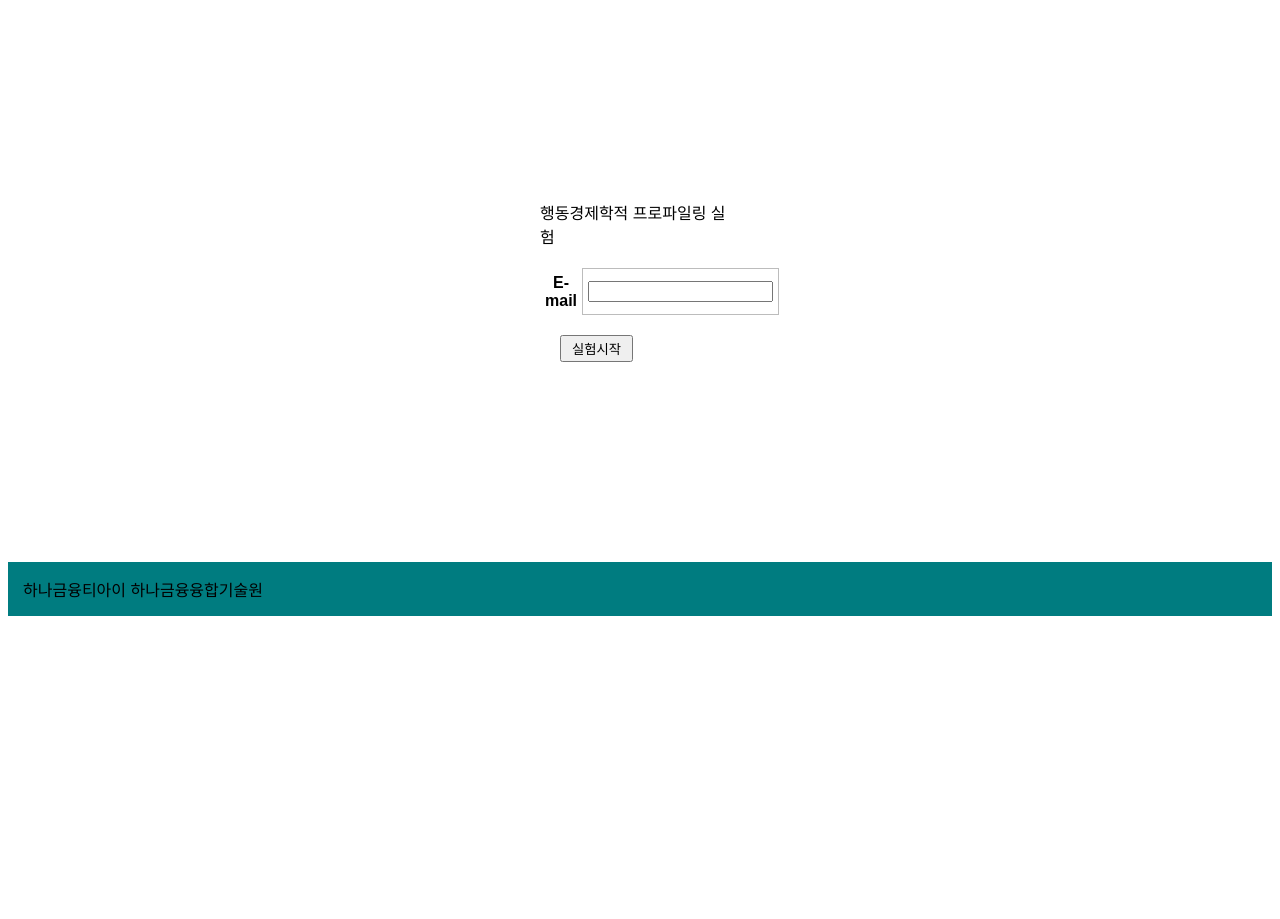
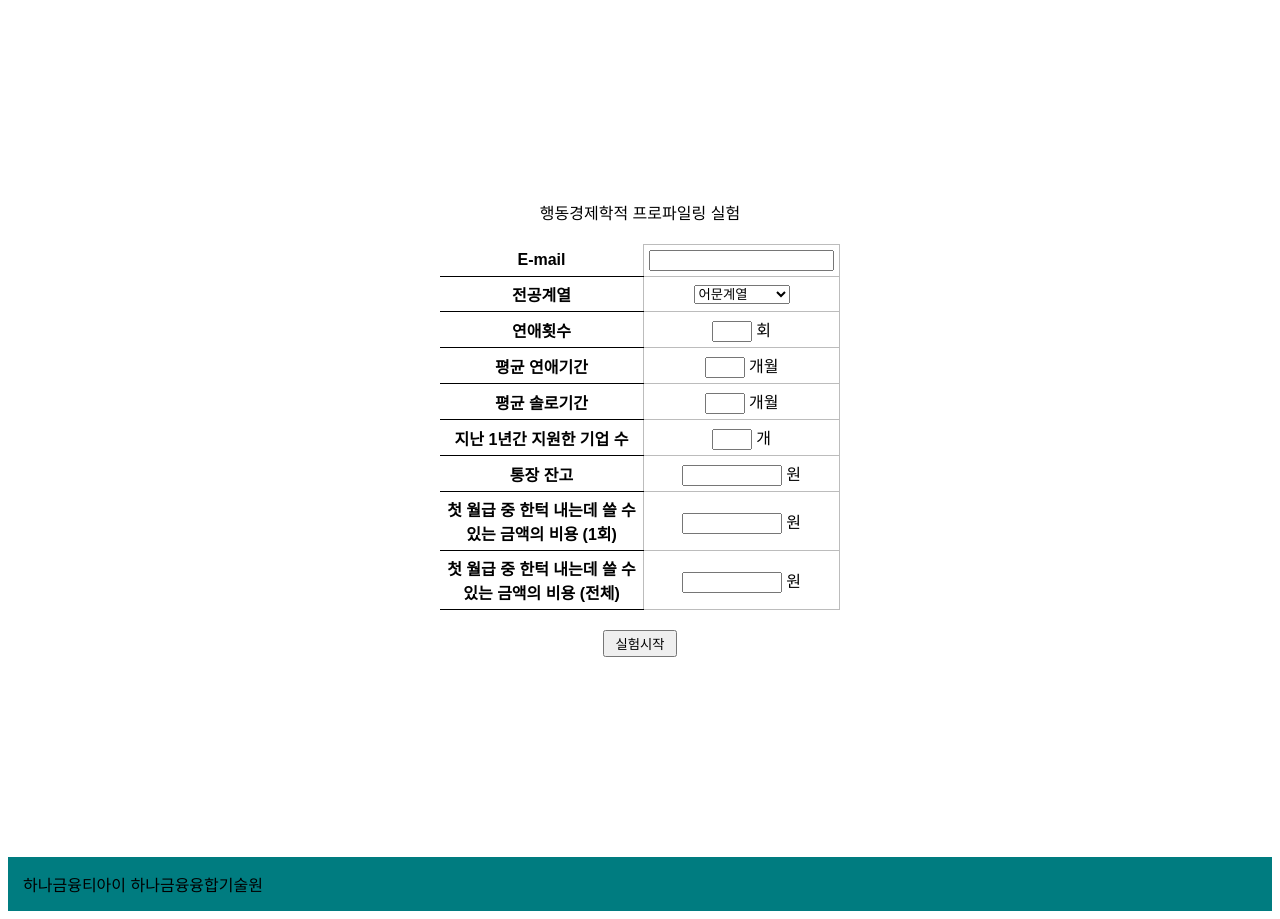
Before and after one commit to sunwonl/bepf_webserver, a Flask app: page /index in a window 1280 px wide. Shown: the part 87-1006 px from the top of the page. Before the commit the page ends 703 px from the top, so only its background shows below. Run offline with Flask 2, Linux system fonts and the light colour scheme.

Commit message:
예산선 업로드 하도록 수정 ccei 계산 코드 추가
TODO
  - 실험 결과중 '마지막 레코드' 가져오는 쿼리 짜기
  - risk averse / loss averse 계산코드 짜기 (논문 참고)

```diff
--- a/app.py
+++ b/app.py
@@ -6,12 +6,35 @@ from flask_sqlalchemy import SQLAlchemy
 TOTAL_ROUND = 50
 
 app = Flask(__name__)
-app.debug = True
-app.config['SQLALCHEMY_DATABASE_URI'] = 'mysql+pymysql://root:elxlfoq123!@127.0.0.1/bepf'
+
+app.config['SQLALCHEMY_DATABASE_URI'] = 'mysql+pymysql://root:elxlfoq12#@127.0.0.1/bepf'
 #app.config['SQLALCHEMY_DATABASE_URI'] = 'sqlite:///bpef.sqlite3'
 app.config['SEND_FILE_MAX_AGE_DEFAULT'] = 0
 
 db = SQLAlchemy(app)
+
+
+class participant(db.Model):
+    email = db.Column('email', db.String(50), primary_key=True)
+    major = db.Column(db.String(20))
+    luv_cnt = db.Column(db.Integer)
+    luv_period = db.Column(db.Integer)
+    luv_term = db.Column(db.Integer)
+    apply_company = db.Column(db.Integer)
+    balance = db.Column(db.Integer)
+    treat_single = db.Column(db.Integer)
+    treat_total = db.Column(db.Integer)
+
+    def __init__(self, email, major, luv_cnt, luv_period, luv_term, apply_company, balance, treat_single, treat_total):
+        self.email = email
+        self.major = major
+        self.luv_cnt = luv_cnt
+        self.luv_period = luv_period
+        self.luv_term = luv_term
+        self.apply_company = apply_company
+        self.balance = balance
+        self.treat_single = treat_single
+        self.treat_total = treat_total
 
 
 class exp_log(db.Model):
@@ -20,13 +43,17 @@ class exp_log(db.Model):
     round = db.Column(db.SmallInteger)
     x = db.Column(db.Float)
     y = db.Column(db.Float)
+    ix = db.Column(db.Float)
+    iy = db.Column(db.Float)
 
-    def __init__(self, email, ts, round, x, y):
+    def __init__(self, email, ts, round, x, y, ix, iy):
         self.email = email
         self.ts = ts
         self.round = round
         self.x = x
         self.y = y
+        self.ix = ix
+        self.iy = iy
 
 
 db.create_all()
@@ -42,9 +69,34 @@ def processing_click_logs(click_logs):
     db.session.commit()
 
 
+def line(ix, iy):
+    l = lambda x, y: x / ix + y / iy
+
+    return l
+
+
+def compute_ccei(p1, p2):
+    ccei1 = line(p1['ix'], p2['iy'])(p2['x'], p2['y'])
+    ccei2 = line(p2['ix'], p2['iy'])(p1['x'], p1['y'])
+
+    if (ccei1 >= 1) or (ccei2 >= 1):
+        return 1
+    else:
+        return max(ccei1, ccei2)
+
+
+def compute_risk_aversion(exp_logs):
+
+    pass
+
+
+def compute_loss_aversion(exp_logs):
+
+    pass
+
 @app.route('/')
 def hello_world():
-    return 'Hello World!'
+    return render_template('index.html')
 
 
 @app.route('/index')
@@ -54,7 +106,13 @@ def start():
 
 @app.route('/initexp', methods=['POST'])
 def init_exp():
-    email = request.form['email']
+    # email = request.form['email']
+    input_data = dict(request.form)
+    email = input_data['email']
+    p = participant(**input_data)
+    db.session.add(p)
+    db.session.commit()
+
     return render_template('experiment1.html', round=1, email=email)
 
 
@@ -64,6 +122,9 @@ def submit_exp1():
     result = request.form['clicklogs']
     round = int(request.form['round'])
     email = request.form['email']
+    ix = request.form['ix']
+    iy = request.form['iy']
+    print(ix, iy)
 
     click_logs = json.loads(result)
 
@@ -77,5 +138,5 @@ def submit_exp1():
 
 if __name__ == '__main__':
     import os
-    os.environ['FLASK_ENV'] = 'development'
-    app.run(host='0.0.0.0')
+    #os.environ['FLASK_ENV'] = 'development'
+    app.run(host='0.0.0.0', port=5001)
--- a/static/index.css
+++ b/static/index.css
@@ -100,6 +100,7 @@ html {
 
 #login-title {
     margin-bottom: 20px;
+    text-align: center;
 }
 
 table {
@@ -115,8 +116,22 @@ td {
 
 .td_txt {
     border: none;
+    border-bottom: solid 1px;
     padding-right: 5px;
     font-weight: bold;
+    width:240px;
+}
+
+.td_form {
+    width:160px;
+}
+
+.number_small {
+    width:40px;
+}
+
+.number_input {
+    width:100px;
 }
 
 #mail {
@@ -125,6 +140,7 @@ td {
 
 #btn_start {
     margin: 20px;
+    text-align: center;
 }
 
 #btn_start>button {
@@ -132,6 +148,6 @@ td {
 }
 
 .content{
-    width: 200px;
+    width: 400px;
     margin: 200px auto;
 }
--- a/templates/experiment1.html
+++ b/templates/experiment1.html
@@ -61,6 +61,8 @@
                 <input type="hidden" id="clicklogs" name="clicklogs"/>
                 <input type="hidden" id="round" name="round" value="{{ round }}"/>
                 <input type="hidden" id="email" name="email" value="{{ email }}"/>
+                <input type="hidden" id="ix" name="ix" value=""/>
+                <input type="hidden" id="iy" name="iy" value=""/>
             </form>
             <span>하나금융티아이 하나금융융합기술원</span>
         </div>
--- a/templates/index.html
+++ b/templates/index.html
@@ -24,15 +24,79 @@
                     <table>
                         <tr>
                             <td class="td_txt">E-mail</td>
-                            <td colspan="2"><input type="email" name="email" id="email" /></td>
+                            <td class="td_form">
+                                <input type="email" name="email" id="email" />
+                            </td>
                         </tr>
-                        <!--
                         <tr>
-                            <td class="td_txt">구분</td>
-                            <td class="btn_gubun">실험 1</td>
-                            <td class="btn_gubun">실험 2</td>
+                            <td class="td_txt">전공계열</td>
+                            <td class="td_form">
+                                <select name="major">
+                                    <option value="language">어문계열</option>
+                                    <option value="liberal">인문계열</option>
+                                    <option value="social">사회계열</option>
+                                    <option value="commerce">상경계열</option>
+                                    <option value="natural">자연과학계열</option>
+                                    <option value="living">생활과학계열</option>
+                                    <option value="agriculture">농업계열</option>
+                                    <option value="machine">기계공학계열</option>
+                                    <option value="electric">전기공학계열</option>
+                                    <option value="architect">건축토목계열</option>
+                                    <option value="chemical">화학공학계열</option>
+                                    <option value="medical">의료계열</option>
+                                    <option value="chemical">화학공학계열</option>
+                                    <option value="education">사범교육계열</option>
+                                    <option value="music">음악계열</option>
+                                    <option value="paint">미술계열</option>
+                                    <option value="art">예술계열</option>
+                                    <option value="sport">체육계열</option>
+                                    <option value="misc">그 외</option>
+                                </select>
+                            </td>
                         </tr>
-                        -->
+                        <tr>
+                            <td class="td_txt">연애횟수</td>
+                            <td class="td_form">
+                                <input type="number" name="luv_cnt" class="number_small"/> 회
+                            </td>
+                        </tr>
+                        <tr>
+                            <td class="td_txt">평균 연애기간</td>
+                            <td class="td_form">
+                                <input type="number" name="luv_period" class="number_small"/> 개월
+                            </td>
+                        </tr>
+                        <tr>
+                            <td class="td_txt">평균 솔로기간</td>
+                            <td class="td_form">
+                                <input type="number" name="luv_term" class="number_small"/> 개월
+                            </td>
+                        </tr>
+                        <tr>
+                            <td class="td_txt">지난 1년간 지원한 기업 수</td>
+                            <td class="td_form">
+                                <input type="number" name="apply_company" class="number_small"/> 개
+                            </td>
+                        </tr>
+                        <tr>
+                            <td class="td_txt">통장 잔고</td>
+                            <td class="td_form">
+                                <input type="number" name="balance" class="number_input"/> 원
+                            </td>
+                        </tr>
+                        <tr>
+                            <td class="td_txt">첫 월급 중 한턱 내는데 쓸 수 있는 금액의 비용 (1회)</td>
+                            <td class="td_form">
+                                <input type="number" name="treat_single" class="number_input"/> 원
+                            </td>
+                        </tr>
+                        <tr>
+                            <td class="td_txt">첫 월급 중 한턱 내는데 쓸 수 있는 금액의 비용 (전체)</td>
+                            <td class="td_form">
+                                <input type="number" name="treat_total" class="number_input"/> 원
+                            </td>
+                        </tr>
+
                     </table>
                     <div id="btn_start">
                         <button>실험시작</button>
```
Also changed, not shown: static/experiment1.js (+77 -7 lines).
